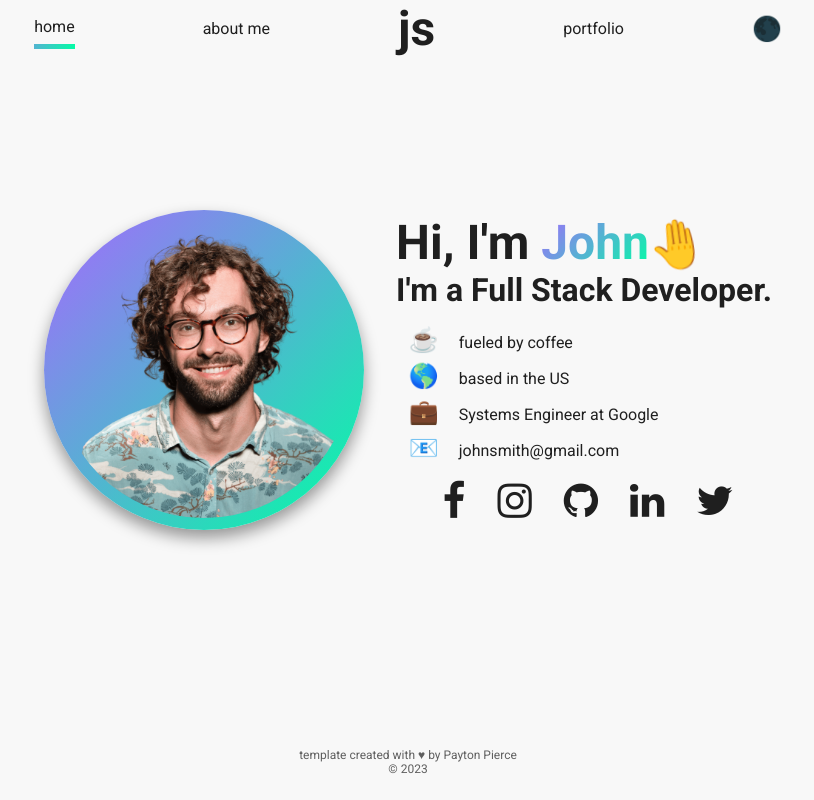
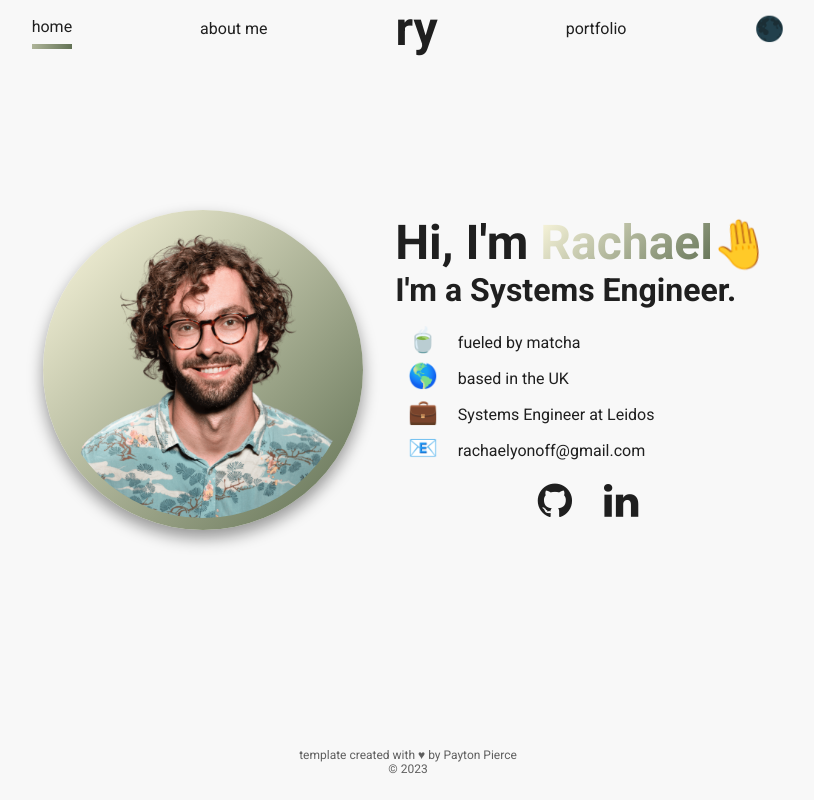
Before and after one commit to paytonjewell/ReactPortfolioTemplate, a React (Create React App) app: page / in a window 1280 px wide. Shown: the whole page, without its empty margins (232-1046 px from the left). Built offline with nearby package versions, Linux system fonts and the light colour scheme; the HTML template or start-up script is replaced by a standard one.

Commit message:
Update Info.js

```diff
--- a/src/info/Info.js
+++ b/src/info/Info.js
@@ -8,7 +8,7 @@ import mock5 from "../img/mock5.png"
 /* Hi there! Thanks for checking out my portfolio template. Be sure to read the comments to get a better understanding of
 how to make this template work best for you! */
 
-export let colors = ["rgb(0,255,164)", "rgb(166,104,255)"];
+export let colors = ["rgb(95, 111, 82)", "rgb(254, 250, 224)"];
 /*
 I highly recommend using a gradient generator like https://gradientgenerator.paytonpierce.dev/ to generate a pair of colors that you like.
 These colors will be used to style your name on the homepage, the background of your picture, and some other accents throughout
@@ -23,62 +23,50 @@ of what each of the values mean.
  */
 
 export const info = {
-    firstName: "John",
-    lastName: "Smith",
-    initials: "js", // the example uses first and last, but feel free to use three or more if you like.
-    position: "a Full Stack Developer",
+    firstName: "Rachael",
+    lastName: "Yonoff",
+    initials: "ry", // the example uses first and last, but feel free to use three or more if you like.
+    position: "a Systems Engineer",
     selfPortrait: self, // don't change this unless you want to name your self-portrait in the "img" folder something else!
     gradient: `-webkit-linear-gradient(135deg, ${colors})`, // don't change this either
     baseColor: colors[0],
     miniBio: [ // these are just some "tidbits" about yourself. You can look at mine https://paytonjewell.github.io/#/ for an example if you'd like
         {
-            emoji: '☕',
-            text: 'fueled by coffee'
+            emoji: '🍵',
+            text: 'fueled by matcha'
         },
         {
             emoji: '🌎',
-            text: 'based in the US'
+            text: 'based in the UK'
         },
         {
             emoji: "💼",
-            text: "Systems Engineer at Google"
+            text: "Systems Engineer at Leidos"
         },
         {
             emoji: "📧",
-            text: "johnsmith@gmail.com"
+            text: "rachaelyonoff@gmail.com"
         }
     ],
     socials: [
+
+
         {
-            link: "https://facebook.com",
-            icon: 'fa fa-facebook',
-            label: 'facebook'
-        },
-        {
-            link: "https://instagram.com",
-            icon: 'fa fa-instagram',
-            label: 'instagram'
-        },
-        {
-            link: "https://github.com",
+            link: "https://github.com/Rachiey",
             icon: "fa fa-github",
             label: 'github'
         },
         {
-            link: "https://linkedin.com",
+            link: "https://www.linkedin.com/in/rachaelyonoff/",
             icon: "fa fa-linkedin",
             label: 'linkedin'
         },
-        {
-            link: "https://twitter.com",
-            icon: "fa fa-twitter",
-            label: 'twitter'
-        }
+
 // Feel free to remove any of these that you don't have. I'll write an FAQ on how to add new ones later, let me know if you have a request for an icon!
 // Just change the links so that they lead to your social profiles.
 
     ],
-    bio: "Hello! I'm John. I'm a systems engineer for Google. I studied CompSci at Harvard, I enjoy long walks on the beach, and I believe artificial intelligence will inevitably rule us all one day. You should hire me!",
+    bio: "Hello! I'm Rachael. I'm a Systems Engineer for Leidos UK. I studied Digital Culture at King's College London, I enjoy long walks on the beach, and I believe artificial intelligence will inevitably rule us all one day. You should hire me!",
     skills:
         {
             proficientWith: ['javascript', 'react', 'git', 'github', 'bootstrap', 'html5', 'css3', 'figma'],
```
